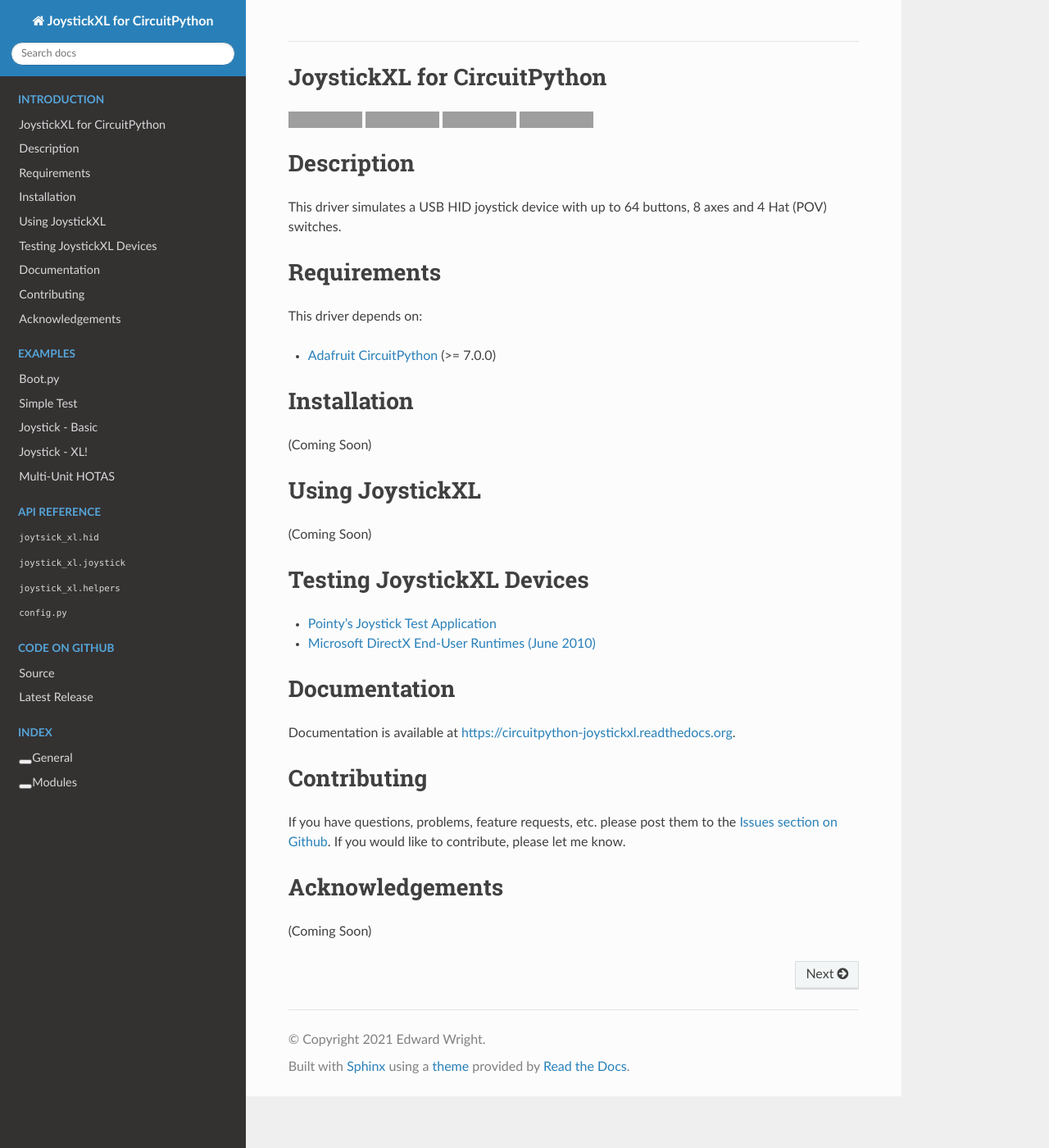
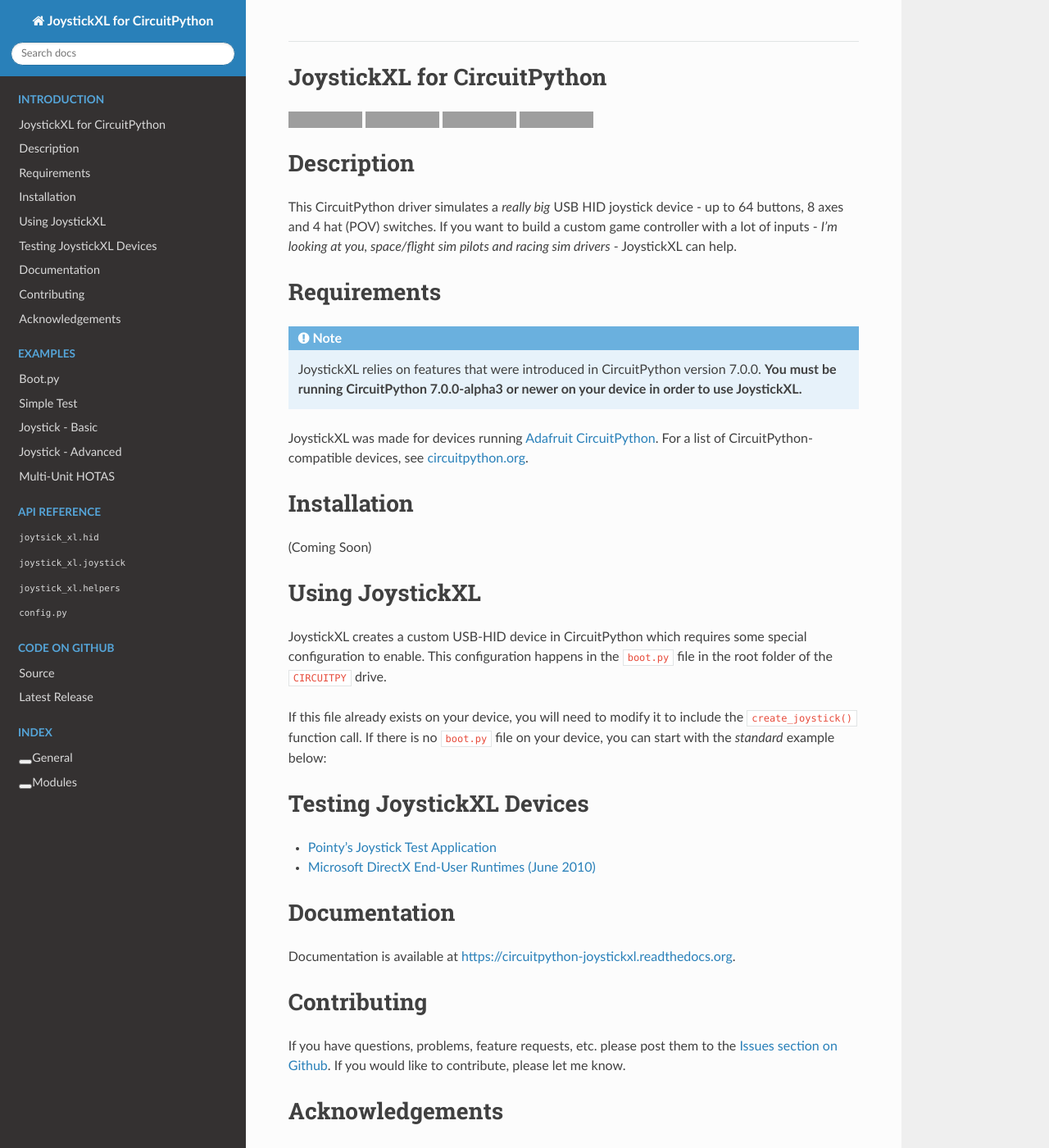
Before and after one commit to fasteddy516/CircuitPython_JoystickXL, a Sphinx documentation site: the page built from docs/index.rst, in a window 1280 px wide and 1400 px high. Shown: the whole window at 82% size. Built offline with Sphinx 7.4.7 and the Read the Docs theme 2.0.0, drawn with Linux system fonts in a browser that asks for light colours; grey boxes are pictures that could not be loaded.

Commit message:
Updated docs

```diff
--- a/README.rst
+++ b/README.rst
@@ -18,15 +18,22 @@
 
 Description
 ===========
-This driver simulates a USB HID joystick device with up to 64 buttons, 8 axes
-and 4 Hat (POV) switches.
+This CircuitPython driver simulates a *really big* USB HID joystick device - up
+to 64 buttons, 8 axes and 4 hat (POV) switches.  If you want to build a custom
+game controller with a lot of inputs - *I'm looking at you, space/flight sim
+pilots and racing sim drivers* - JoystickXL can help.
 
 
 Requirements
 ============
-This driver depends on:
+.. note::
 
-* `Adafruit CircuitPython <https://github.com/adafruit/circuitpython>`_ (>= 7.0.0)
+    JoystickXL relies on features that were introduced in CircuitPython version 7.0.0.
+    **You must be running CircuitPython 7.0.0-alpha3 or newer on your device in order
+    to use JoystickXL.**
+
+JoystickXL was made for devices running `Adafruit CircuitPython <https://www.adafruit.com/circuitpython>`_.
+For a list of CircuitPython-compatible devices, see `circuitpython.org <https://circuitpython.org/downloads>`_.
 
 
 Installation
@@ -36,7 +43,13 @@
 
 Using JoystickXL
 ================
-(Coming Soon)
+JoystickXL creates a custom USB-HID device in CircuitPython which requires
+some special configuration to enable.  This configuration happens in the
+``boot.py`` file in the root folder of the ``CIRCUITPY`` drive.
+
+If this file already exists on your device, you will need to modify it to
+include the ``create_joystick()`` function call.  If there is no ``boot.py``
+file on your device, you can start with the *standard* example below:
 
 
 Testing JoystickXL Devices
```
Also changed, not shown: docs/examples.rst (+47 -15 lines).
